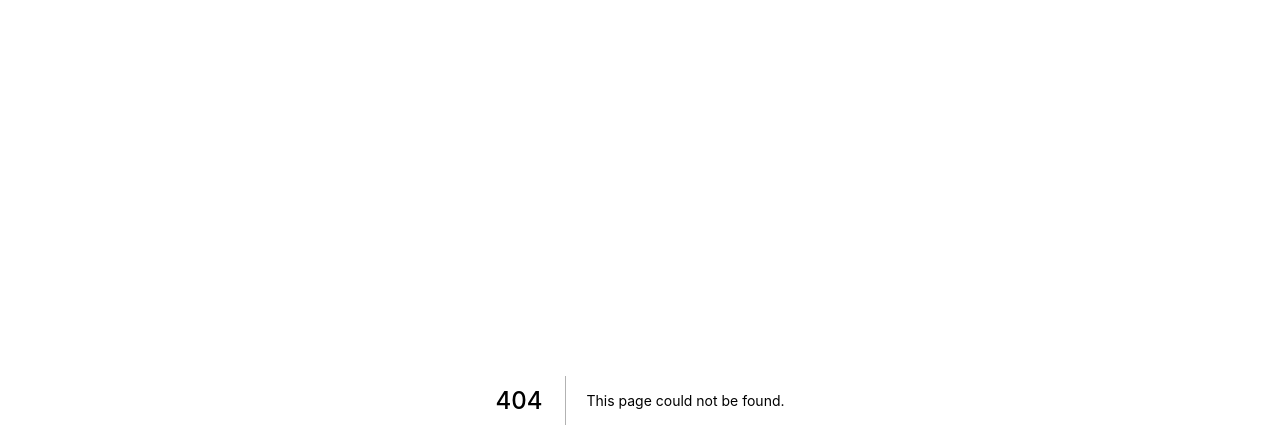
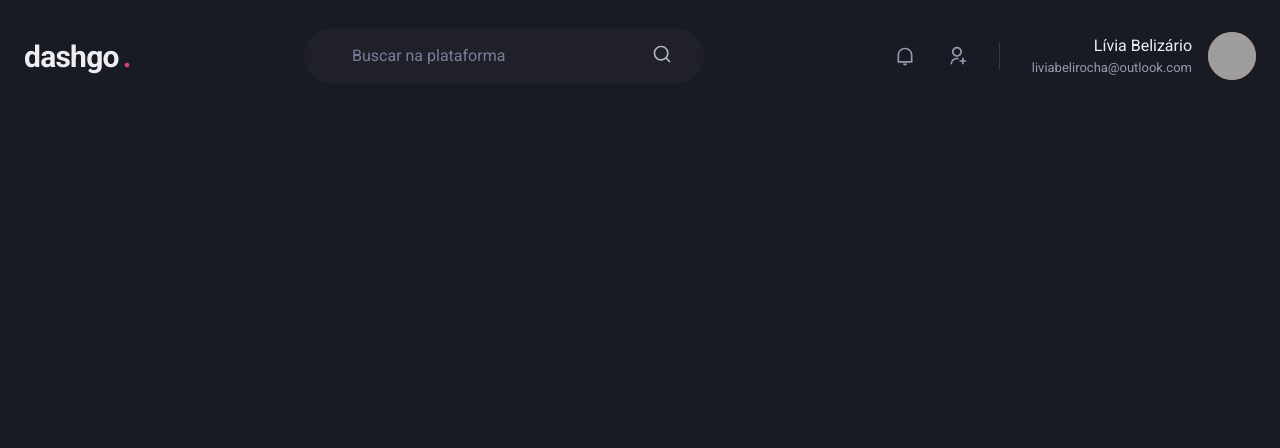
Before and after one commit to liviabelirocha/dashgo, a Next.js app: page /dashboard in a window 1280 px wide. Before the commit this address had no page. Shown: the top 448 px of the page. Built offline with nearby package versions, Linux system fonts and the light colour scheme; grey boxes are pictures that could not be loaded.

Commit message:
feat: header

```diff
--- a/package.json
+++ b/package.json
@@ -15,7 +15,8 @@
     "framer-motion": "^5.3.3",
     "next": "12.0.4",
     "react": "17.0.2",
-    "react-dom": "17.0.2"
+    "react-dom": "17.0.2",
+    "react-icons": "^4.3.1"
   },
   "devDependencies": {
     "@types/node": "^16.11.11",
--- /dev/null
+++ b/src/components/Header.tsx
@@ -0,0 +1,81 @@
+import { Flex, Input, Text, Icon, HStack, Box, Avatar } from "@chakra-ui/react";
+import {
+  RiNotificationLine,
+  RiSearchLine,
+  RiUserAddLine,
+} from "react-icons/ri";
+
+export function Header() {
+  return (
+    <Flex
+      as="header"
+      w="100%"
+      maxW={1480}
+      h="20"
+      mx="auto"
+      mt="4"
+      px="6"
+      align="center"
+    >
+      <Text fontSize="3xl" fontWeight="bold" letterSpacing="tight" w="64">
+        dashgo
+        <Text color="pink.500" as="span" ml="1">
+          .
+        </Text>
+      </Text>
+
+      <Flex
+        as="label"
+        flex="1"
+        py="4"
+        px="8"
+        ml="6"
+        maxW="400"
+        alignSelf="center"
+        color="gray.200"
+        position="relative"
+        bg="gray.800"
+        borderRadius="full"
+      >
+        <Input
+          color="gray.50"
+          variant="unstyled"
+          px="4"
+          mr="4"
+          placeholder="Buscar na plataforma"
+          _placeholder={{ color: "gray.400" }}
+        />
+        <Icon as={RiSearchLine} fontSize="20" />
+      </Flex>
+
+      <Flex align="center" ml="auto">
+        <HStack
+          spacing="8"
+          mx="8"
+          px="8"
+          py="1"
+          color="gray.300"
+          borderRightWidth={1}
+          borderColor="gray.700"
+        >
+          <Icon as={RiNotificationLine} fontSize="20" />
+          <Icon as={RiUserAddLine} fontSize="20" />
+        </HStack>
+        <Flex align="center">
+          <Box mr="4" textAlign="right">
+            <Text>Lívia Belizário</Text>
+            <Text color="gray.300" fontSize="small">
+              liviabelirocha@outlook.com
+            </Text>
+          </Box>
+
+          <Avatar
+            size="md"
+            name="Lívia Belizário"
+            src="https://github.com/liviabelirocha.png"
+          />
+        </Flex>
+      </Flex>
+    </Flex>
+  );
+}
--- /dev/null
+++ b/src/pages/dashboard.tsx
@@ -0,0 +1,5 @@
+import { Header } from "../components/Header";
+
+export default function Dashboard() {
+  return <Header />;
+}
```
Also changed, not shown: 1 other file (tests, documents, lock files or other folders).
